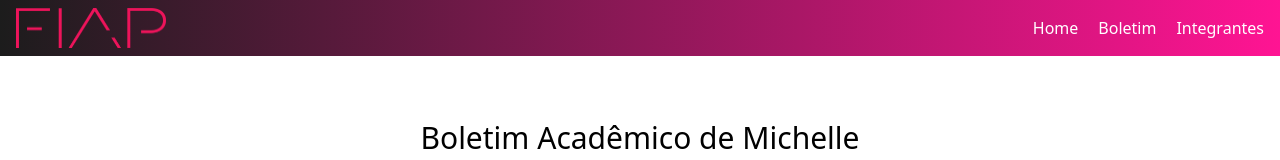
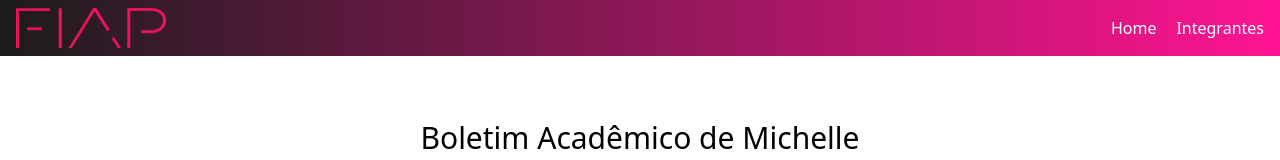
Before and after one commit to gabimezze/CP6-Portfolio, a Next.js app: page /pages/mi in a window 1280 px wide. Shown: the top 160 px of the page. Built offline with nearby package versions, Linux system fonts and the light colour scheme.

Commit message:
retirando boletim do menu

```diff
--- a/src/components/Menu/Menu.tsx
+++ b/src/components/Menu/Menu.tsx
@@ -5,7 +5,6 @@ export default function Menu() {
         <nav>
             <ul>
                 <li><Link href="/">Home</Link></li>
-                <li><Link href="/pages">Boletim</Link></li>
                 <li><Link href="/integrantes">Integrantes</Link></li>
             </ul>
         </nav>
```
